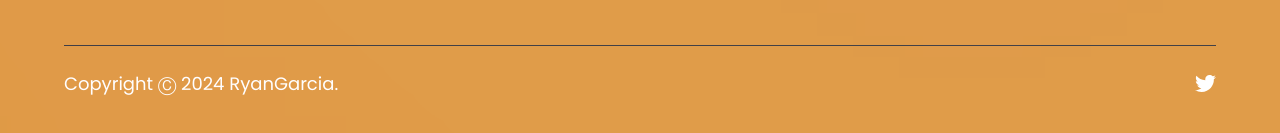
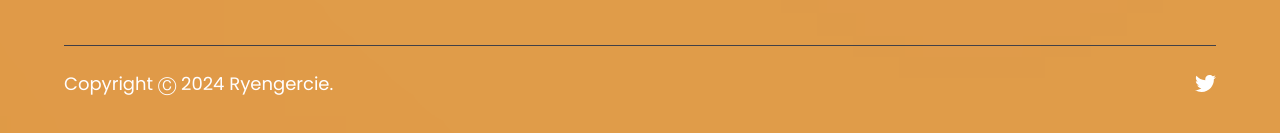
Before and after one commit to happybirthdaynibbi/eayanweb, a React (Vite) app: page / in a window 1280 px wide. Shown: the part 819-952 px from the top of the page. Built offline with nearby package versions, Linux system fonts and the light colour scheme.

Commit message:
Update Footer.jsx

```diff
--- a/src/components/Footer.jsx
+++ b/src/components/Footer.jsx
@@ -9,7 +9,7 @@ const Footer = () => (
 
     <div className="w-full flex justify-between items-center md:flex-row flex-col pt-6 border-t-[1px] border-t-[#3F3E45]">
       <p className="font-poppins font-normal text-center text-[18px] leading-[27px] text-white">
-        Copyright Ⓒ 2024 RyanGarcia.
+        Copyright Ⓒ 2024 Ryengercie.
       </p>
 
       <div className="flex flex-row md:mt-0 mt-6">
```
